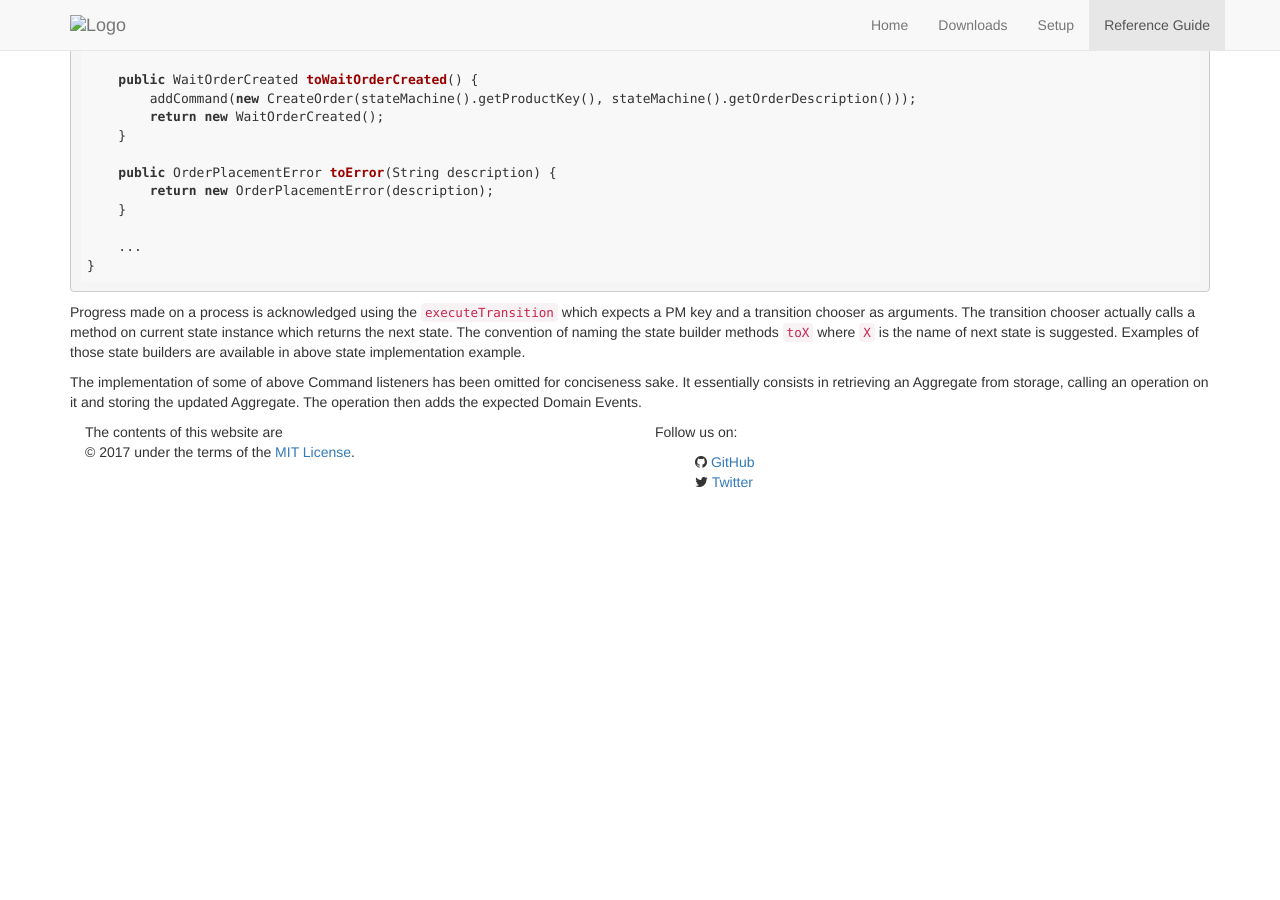
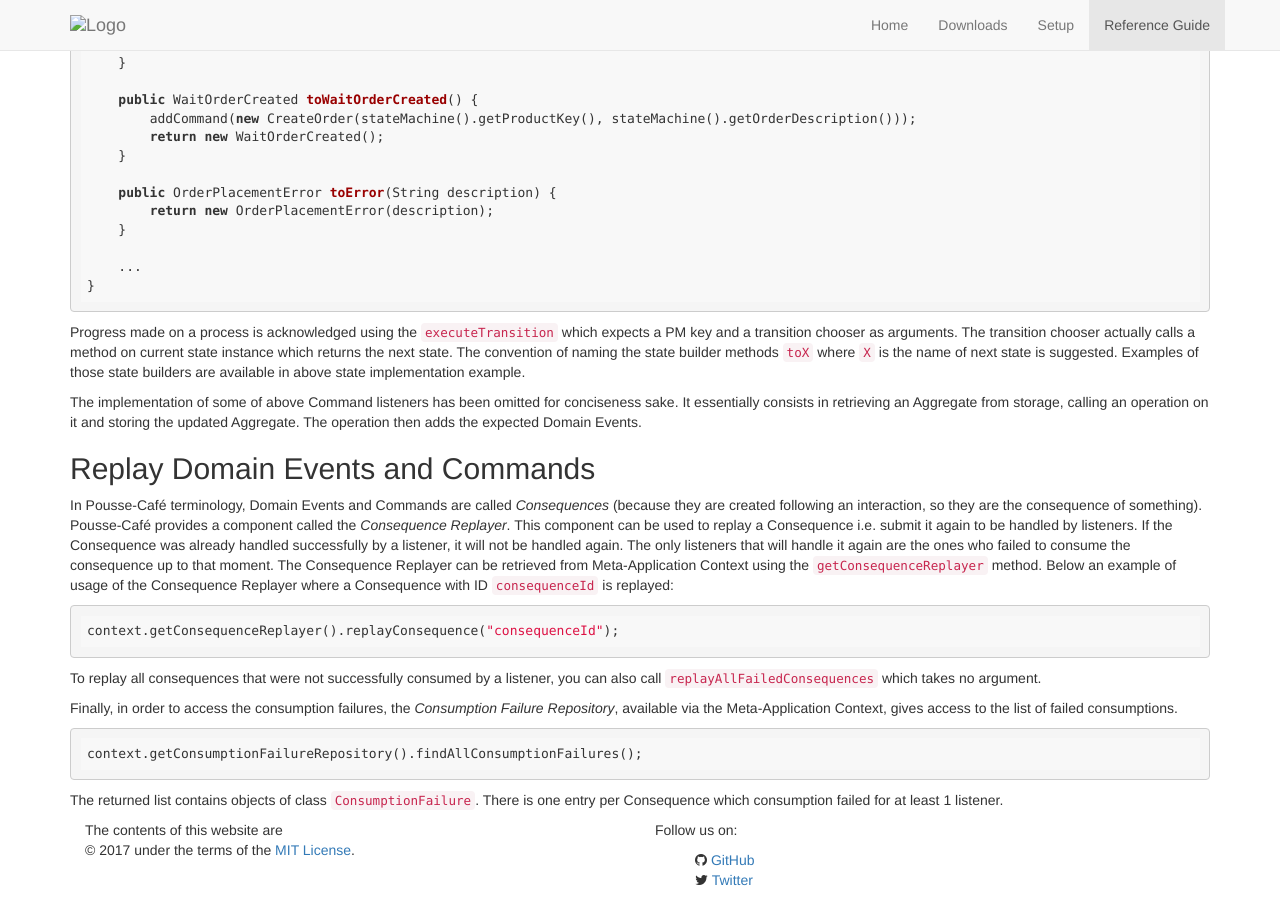
Before and after one commit to pousse-cafe/pousse-cafe.github.io, a Jekyll site: the page built from documentation.md, in a window 1280 px wide and 900 px high, scrolled down 8886 px. Built offline with Jekyll 4.4.1, drawn with Linux system fonts in a browser that asks for light colours; before the commit the page ends 9388 px from its top, so only the background shows below that; some of the changed text lies outside the part shown.

Commit message:
Document consequence replay.

```diff
--- a/documentation.md
+++ b/documentation.md
@@ -60,8 +60,9 @@ Aggregates*).
 - Eventual consistency sometimes makes it sometimes hard to figure out when some operation is actually done. This is an
 issue when users are for instance expecting feedback on the progress of an operation they triggered. Pousse-Café provides
 Process Managers allowing to keep track of complex processes (see section *Model complex processes*).
-- The consumption of Domain Events might temporarily fail. In some cases, the Domain Events should be consumed again to
-resume a process.
+- The consumption of Domain Events or Commands might temporarily fail. In some cases, they should be consumed again to
+resume a process. Pousse-Café provides a mechanism to retrieve and replay Domain Events and Consequences which could not
+be successfully handled (see section *Replay Domain-Events and Commands*).
 
 Pousse-Café relies on the definition of a *Meta-Application* which is composed of the Domain implementation as well as
 additional non-Domain components allowing the full description of the needs (i.e. not only the model but also the way it
@@ -514,3 +515,26 @@ those state builders are available in above state implementation example.
 The implementation of some of above Command listeners has been omitted for conciseness sake. It essentially consists in
 retrieving an Aggregate from storage, calling an operation on it and storing the updated Aggregate. The operation then
 adds the expected Domain Events.
+
+## Replay Domain Events and Commands
+
+In Pousse-Café terminology, Domain Events and Commands are called *Consequences* (because they are created following an
+interaction, so they are the consequence of something). Pousse-Café provides a component called the *Consequence
+Replayer*. This component can be used to replay a Consequence i.e. submit it again to be handled by listeners. If the
+Consequence was already handled successfully by a listener, it will not be handled again. The only listeners that will
+handle it again are the ones who failed to consume the consequence up to that moment. The Consequence Replayer can
+be retrieved from Meta-Application Context using the `getConsequenceReplayer` method. Below an example of usage
+of the Consequence Replayer where a Consequence with ID `consequenceId` is replayed:
+
+    context.getConsequenceReplayer().replayConsequence("consequenceId");
+
+To replay all consequences that were not successfully consumed by a listener, you can also call
+`replayAllFailedConsequences` which takes no argument.
+
+Finally, in order to access the consumption failures, the *Consumption Failure Repository*, available via the Meta-Application
+Context, gives access to the list of failed consumptions.
+
+    context.getConsumptionFailureRepository().findAllConsumptionFailures();
+
+The returned list contains objects of class `ConsumptionFailure`. There is one entry per Consequence which consumption
+failed for at least 1 listener.
```
